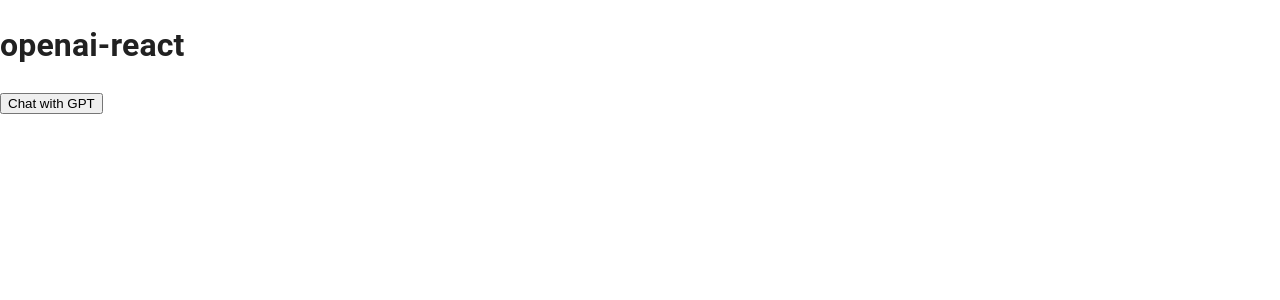
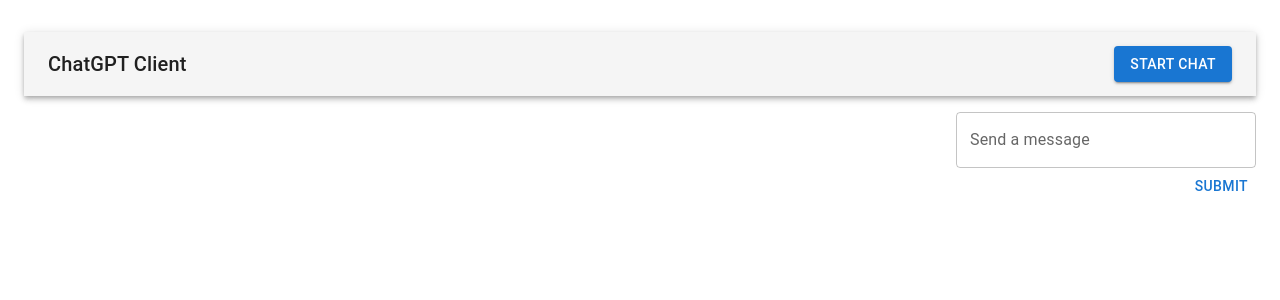
Before and after one commit to ericfurspan/openai-react, a React (Vite) app: page / in a window 1280 px wide. Shown: the top 300 px of the page. Built offline with nearby package versions, Linux system fonts and the light colour scheme; no server answers.

Commit message:
integrate mui

```diff
--- a/package.json
+++ b/package.json
@@ -2,7 +2,7 @@
   "name": "openai-react",
   "description": "ChatGPT client app with React",
   "private": true,
-  "version": "0.0.1",
+  "version": "0.0.2",
   "type": "module",
   "scripts": {
     "dev": "vite",
--- a/src/App.tsx
+++ b/src/App.tsx
@@ -1,26 +1,83 @@
+import { ChangeEvent, useState } from "react";
+import {
+  Fab,
+  Grid,
+  Box,
+  Container,
+  Stack,
+  Typography,
+  Paper,
+  AppBar,
+  Toolbar,
+  TextField,
+  Button,
+} from "@mui/material";
+import ChatFeed from "./components/ChatFeed";
 import { askGpt } from "./api/openai";
 
-function App() {
-  const chatWithGpt = async () => {
-    let query = prompt("Start a converation with OpenAI's GPT...");
+const App = () => {
+  const [chatOpen, setChatOpen] = useState(false);
+  const [chatHistory, setChatHistory] = useState<string[]>([""]);
+  const [message, setMessage] = useState("");
 
-    while (query) {
-      const response = await askGpt(query);
-      if (!response) return;
+  const handleStartChat = () => {
+    setChatOpen(true);
+  };
 
-      query = prompt(response);
+  const handleSubmit = async (event: any) => {
+    event.preventDefault();
+
+    if (message) {
+      const response = await askGpt(message);
+
+      if (response) {
+        if (!chatHistory) setChatHistory(() => [message, response]);
+        else setChatHistory((prev) => [...prev, message, response]);
+
+        setMessage("");
+      }
     }
   };
 
+  console.log("chatHistory", chatHistory);
+
   return (
-    <div>
-      <h1>openai-react</h1>
+    <Container maxWidth="xl" sx={{ p: 4 }}>
+      <AppBar position="static" color="default">
+        <Toolbar>
+          <Typography variant="h6" component="h1" sx={{ flexGrow: 1 }}>
+            ChatGPT Client
+          </Typography>
 
-      <div>
-        <button onClick={chatWithGpt}>Chat with GPT</button>
-      </div>
-    </div>
+          <Button variant="contained" onClick={handleStartChat}>
+            Start Chat
+          </Button>
+        </Toolbar>
+      </AppBar>
+
+      {chatHistory.length > 1 && <ChatFeed feedItems={chatHistory} />}
+
+      <Stack
+        alignItems="flex-end"
+        paddingTop={2}
+        component="form"
+        noValidate
+        autoComplete="off"
+        onSubmit={handleSubmit}
+      >
+        <TextField
+          id="user-message"
+          label="Send a message"
+          variant="outlined"
+          sx={{ minWidth: 300 }}
+          value={message}
+          onChange={(event: ChangeEvent<HTMLInputElement>) => setMessage(event.target.value)}
+        />
+
+        <Button type="submit">Submit</Button>
+      </Stack>
+    </Container>
   );
-}
+};
 
 export default App;
--- /dev/null
+++ b/src/components/ChatFeed.tsx
@@ -0,0 +1,80 @@
+// import { useState, useRef, useEffect } from "react";
+import { Fragment } from "react";
+import {
+  List,
+  ListItem,
+  ListItemText,
+  ListItemAvatar,
+  Avatar,
+  Divider,
+  Typography,
+  Box,
+  Paper,
+} from "@mui/material";
+import { Psychology as PsychologyIcon } from "@mui/icons-material";
+
+const ChatFeed = ({ feedItems }: { feedItems: string[] }) => {
+  return (
+    <List>
+      {feedItems?.map((item) => (
+        <Fragment key={item}>
+          <ListItem>
+            <ListItemAvatar>
+              <Avatar sx={{ bgcolor: "primary.light" }}>
+                <PsychologyIcon />
+              </Avatar>
+            </ListItemAvatar>
+            <ListItemText primary={item} />
+          </ListItem>
+          <Divider variant="inset" component="li" />
+        </Fragment>
+      ))}
+
+      {/* <ListItem>
+        <ListItemAvatar>
+          <Avatar sx={{ bgcolor: "primary.light" }}>
+            <PsychologyIcon />
+          </Avatar>
+        </ListItemAvatar>
+        <ListItemText primary="Brunch this weekend?" />
+      </ListItem> */}
+
+      {/* <Divider variant="inset" component="li" /> */}
+
+      {/* <ListItem>
+        <ListItemAvatar>
+          <Avatar />
+        </ListItemAvatar>
+        <ListItemText primary="Summer BBQ" />
+      </ListItem>
+
+      <Divider variant="inset" component="li" />
+
+      <ListItem alignItems="flex-start">
+        <ListItemAvatar>
+          <Avatar sx={{ bgcolor: "primary.light" }}>
+            <PsychologyIcon />
+          </Avatar>
+        </ListItemAvatar>
+        <ListItemText
+          primary="Oui Oui"
+          secondary={
+            <>
+              <Typography
+                sx={{ display: "inline" }}
+                component="span"
+                variant="body2"
+                color="text.primary"
+              >
+                Sandra Adams
+              </Typography>
+              {" — Do you have Paris recommendations? Have you ever…"}
+            </>
+          }
+        />
+      </ListItem> */}
+    </List>
+  );
+};
+
+export default ChatFeed;
```
Also changed, not shown: src/components/Modal.tsx (added, +75 -0 lines).
